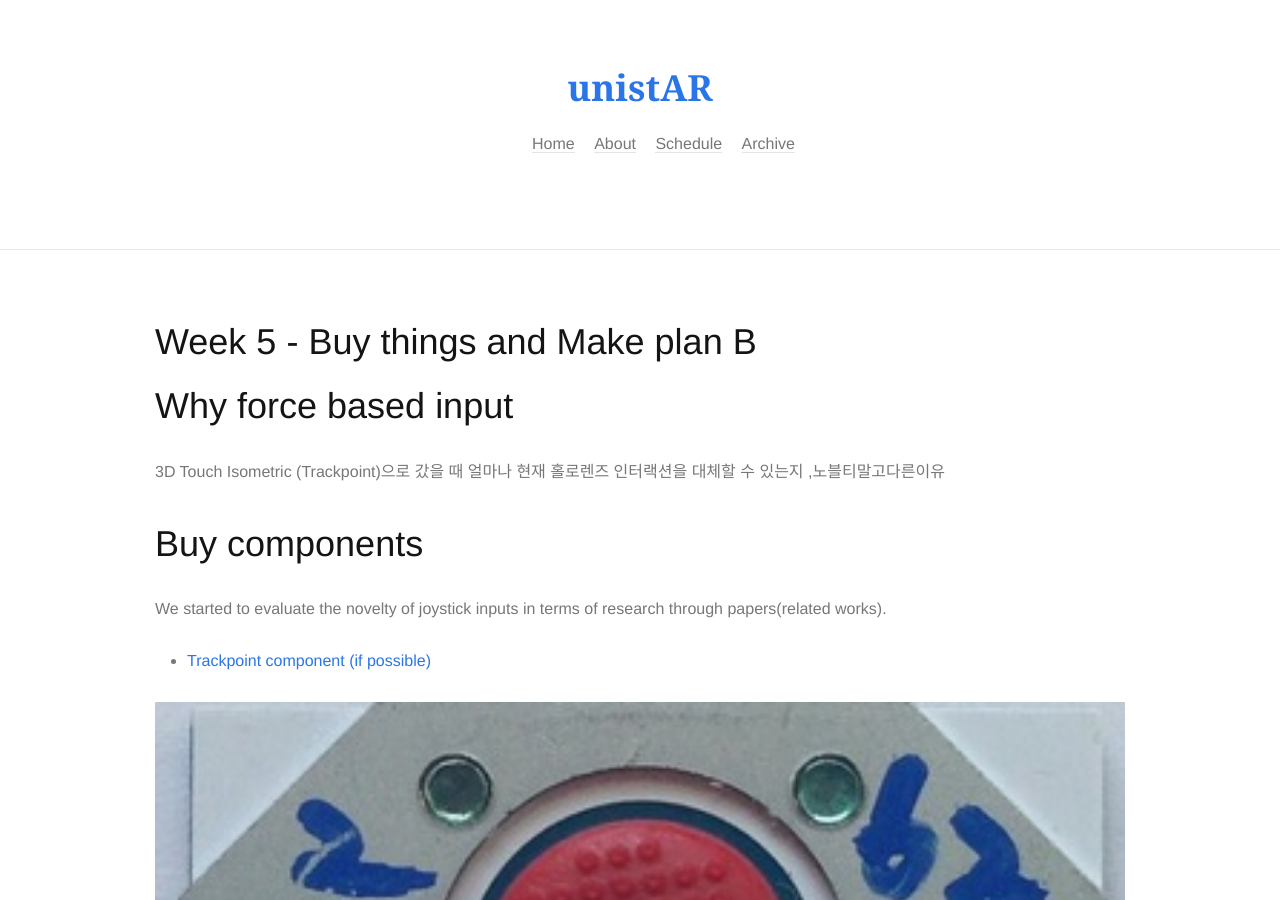
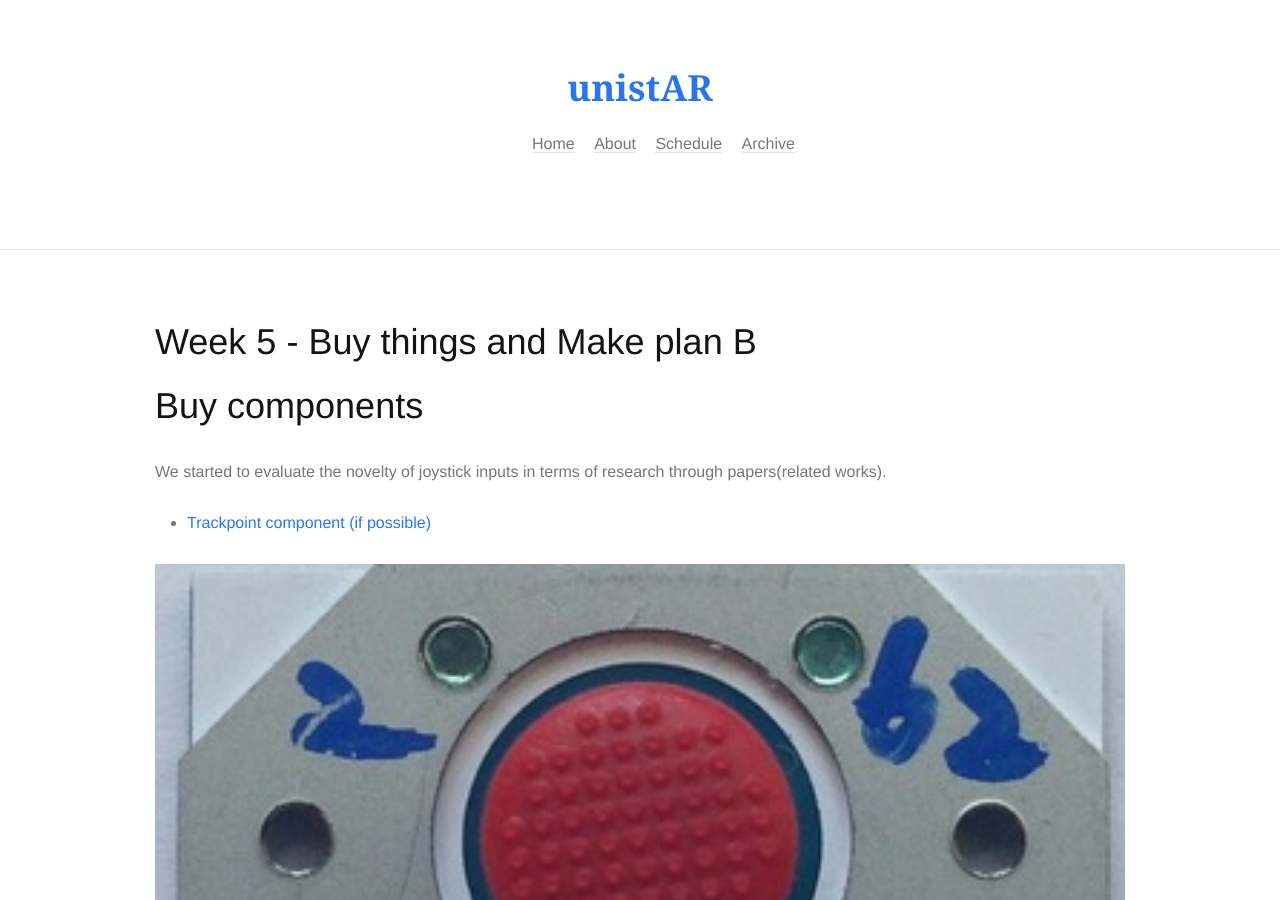
Before and after one commit to unist-AR/unist-AR.github.io, a Jekyll site: the page built from _posts/2018-04-13-Week-5.md, in a window 1280 px wide and 900 px high. Built offline with Jekyll 4.4.1, drawn with Linux system fonts in a browser that asks for light colours; some web fonts are replaced.

Commit message:
Update 2018-04-13-Week-5.md

```diff
--- a/_posts/2018-04-13-Week-5.md
+++ b/_posts/2018-04-13-Week-5.md
@@ -3,10 +3,6 @@ layout: post
 title: Week 5 - Buy things and Make plan B
 description: "We bought components and made plan B"
 ---
-# Why force based input
-3D Touch
-Isometric (Trackpoint)으로 갔을 때 얼마나 현재 홀로렌즈 인터랙션을 대체할 수 있는지
-,노블티말고다른이유
 
 # Buy components
 We started to evaluate the novelty of joystick inputs in terms of research through papers(related works).<br>
```
